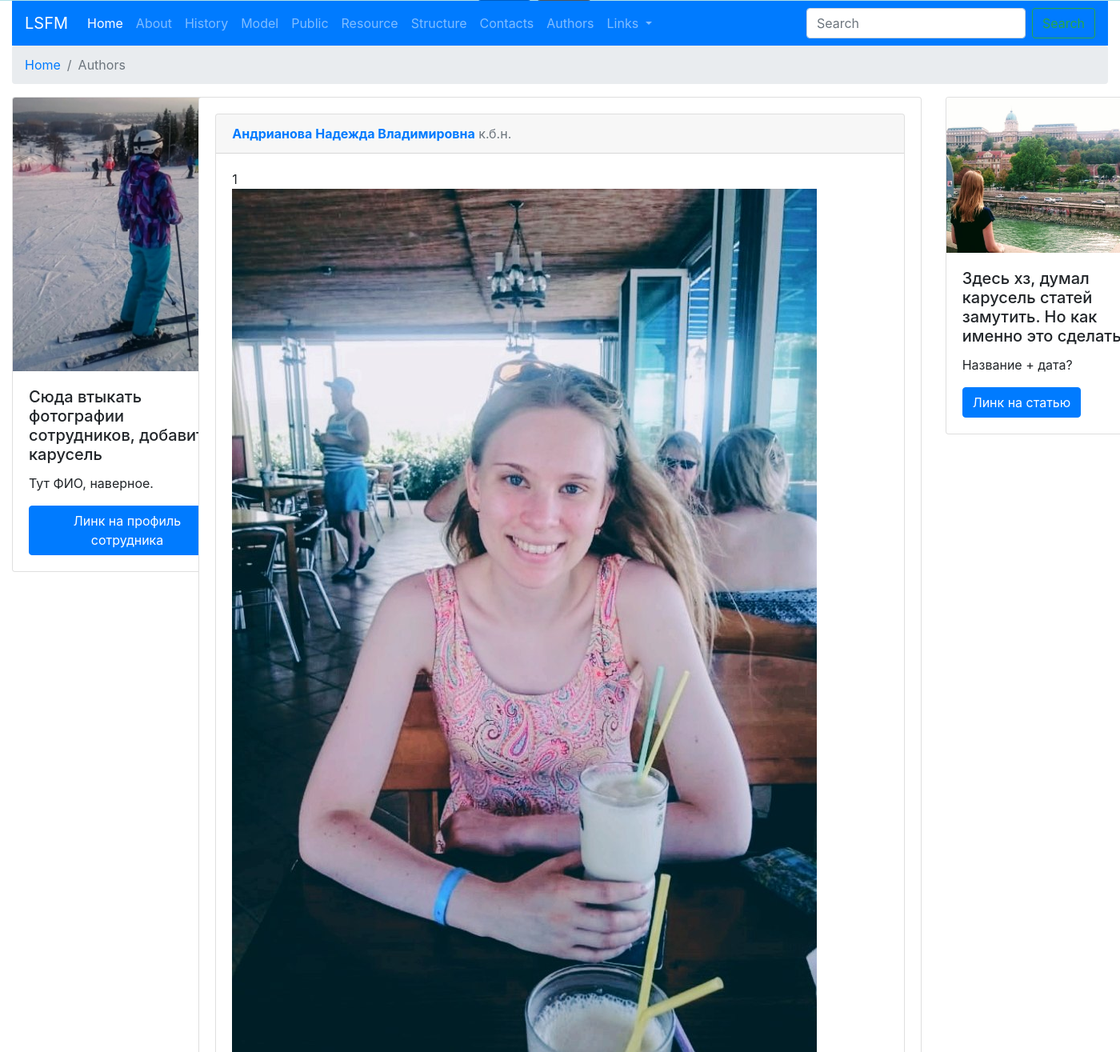
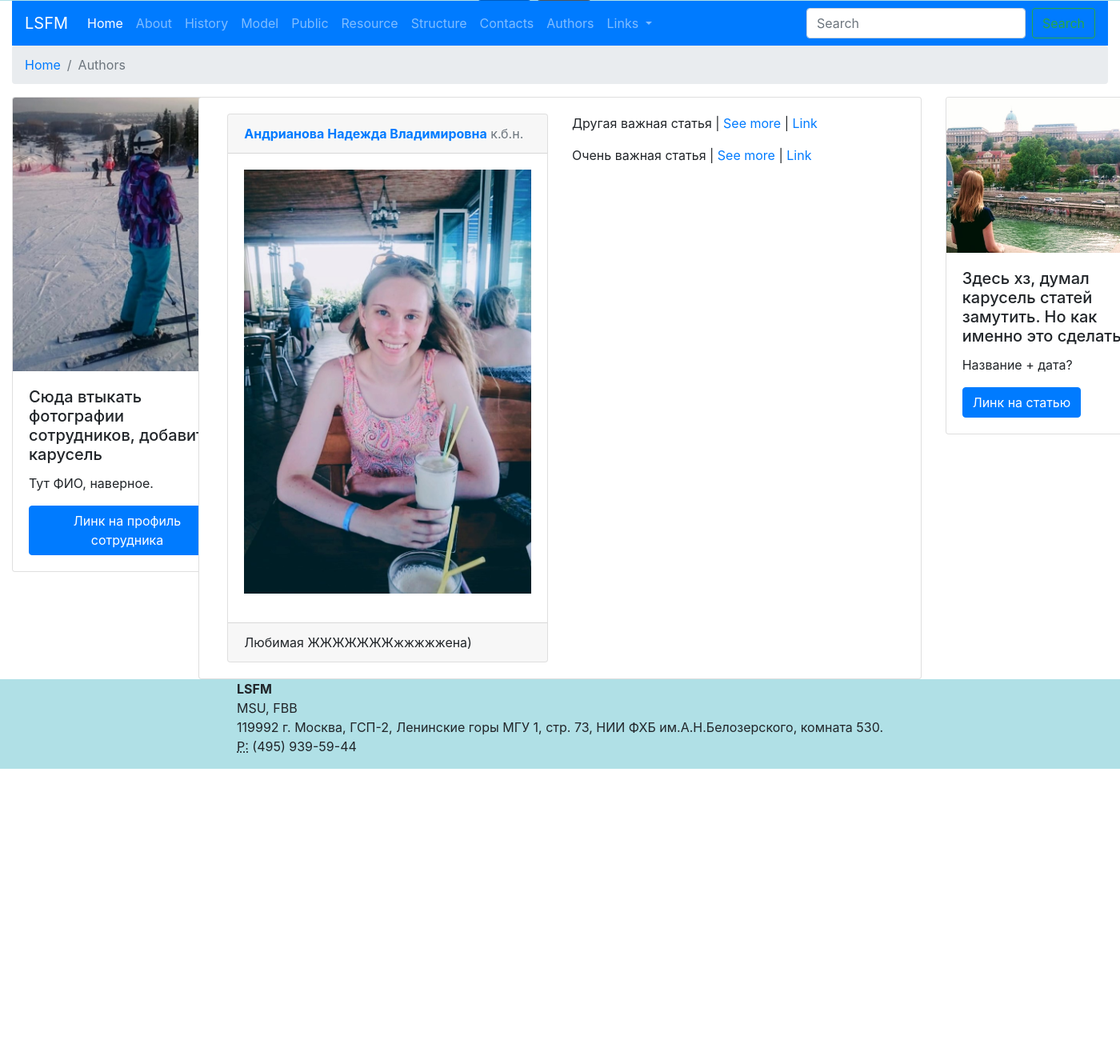
Before and after one commit to Santa29/Nadushka, a Django app: page /structure/authors/ in a window 1400 px wide; the page is wider, and only the part inside the window is pictured. Shown: the part 351-1666 px from the top of that part at 80% size. After the commit the page ends 1312 px from the top of that part, so only its background shows below. Run offline with Django 3.2, Linux system fonts and the light colour scheme; data comes from the database, SQL or seed files in the repository; both versions use the stored data as it was after the commit; some libraries are stand-ins or nearby versions.

Commit message:
Add some pictures, add description and abbr in database to author model

```diff
--- a/posts/models.py
+++ b/posts/models.py
@@ -9,6 +9,8 @@ class Author(models.Model):
     name = models.CharField("ФИО", max_length=256)
     image = models.ImageField("Изображение", upload_to="authors/")
     position = models.CharField("Должность", max_length=256)
+    description = models.CharField("Описание", max_length=512, blank=True)
+    abbr = models.CharField("Аббривеатура", max_length=20, blank=True)
 
     def __str__(self):
         return self.name
--- a/posts/urls.py
+++ b/posts/urls.py
@@ -1,5 +1,7 @@
 from django.contrib import admin
 from django.urls import path, include
+from django.conf import settings
+from django.conf.urls.static import static
 
 from . import views
 
@@ -15,4 +17,4 @@ urlpatterns = [
     path('public/<int:pk>/detail/', views.ArticleDetailView.as_view(), name = 'article_detail'),
     path('structure/authors/', views.AuthorsListView.as_view(), name = 'authors_list'),
     path('structure/authors/<int:pk>', views.AuthorDetailView.as_view(), name = "author_detail")
-]
+] + static(settings.MEDIA_URL, document_root=settings.MEDIA_ROOT)
--- a/proj/settings.py
+++ b/proj/settings.py
@@ -128,3 +128,4 @@ STATICFILES_DIRS = [os.path.join(BASE_DIR, 'static')]
 CRISPY_TEMPLATE_PACK = 'bootstrap4'
 
 MEDIA_URL = '/media/'
+MEDIA_ROOT = os.path.join(BASE_DIR, 'media')
--- a/templates/authors.html
+++ b/templates/authors.html
@@ -11,18 +11,33 @@
 
 {% block content %}
     {% for author in authors_list %}
+    <div class="container-fluid">
+        <div class="row">
+            <div class="col-sm-6">
                 <div class="card">
                     <div class="card-header">
                         <span class="font-weight-bold"><a href="{% url 'author_detail' author.pk %}">{{author.name}}</a></span>
                         <span class="text-muted">{{author.position}}</span>
                     </div>
                     <div class="card-body">
-                {{author.pk}}
-                {{author.articles.all}}
                         <p>
                             <img src="{{ author.image.url }}" class="img-fluid" alt="">
                         </p>
                     </div>
+                    <div class="card-footer">
+                        {{author.description}}
+                    </div>
+                </div>
+            </div>
+            <div class="col-sm-6">
+                {% for article in author.article_authors.all %}
+                    <p>{{article.name}} |
+                    <a href="#">See more</a> |
+                    <a href="{{article.url}}">Link</a>
+                    </p>
+                {% endfor %}
+            </div>
+        </div>
     </div>
     {% endfor %}
 {% endblock content %}
```
Also changed, not shown: db.sqlite3, media/authors/img4_kaNvrOv.jpg (added), posts/migrations/0003_auto_20201020_1806.py (added). Lines whose indentation alone changed are shown as unchanged.
